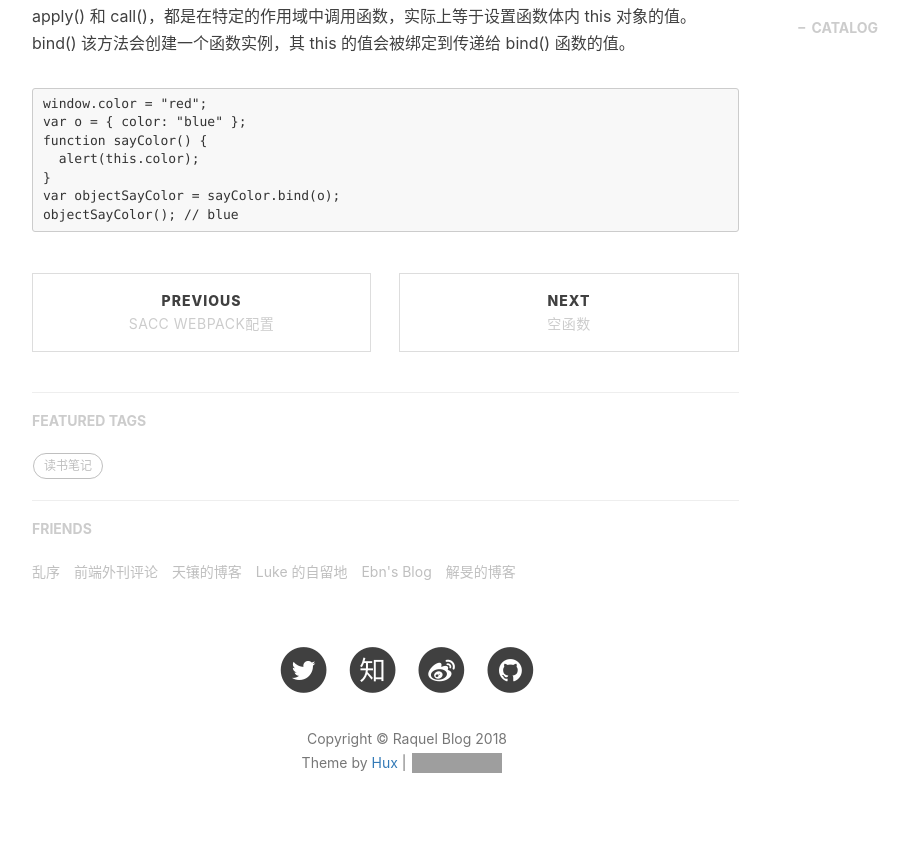
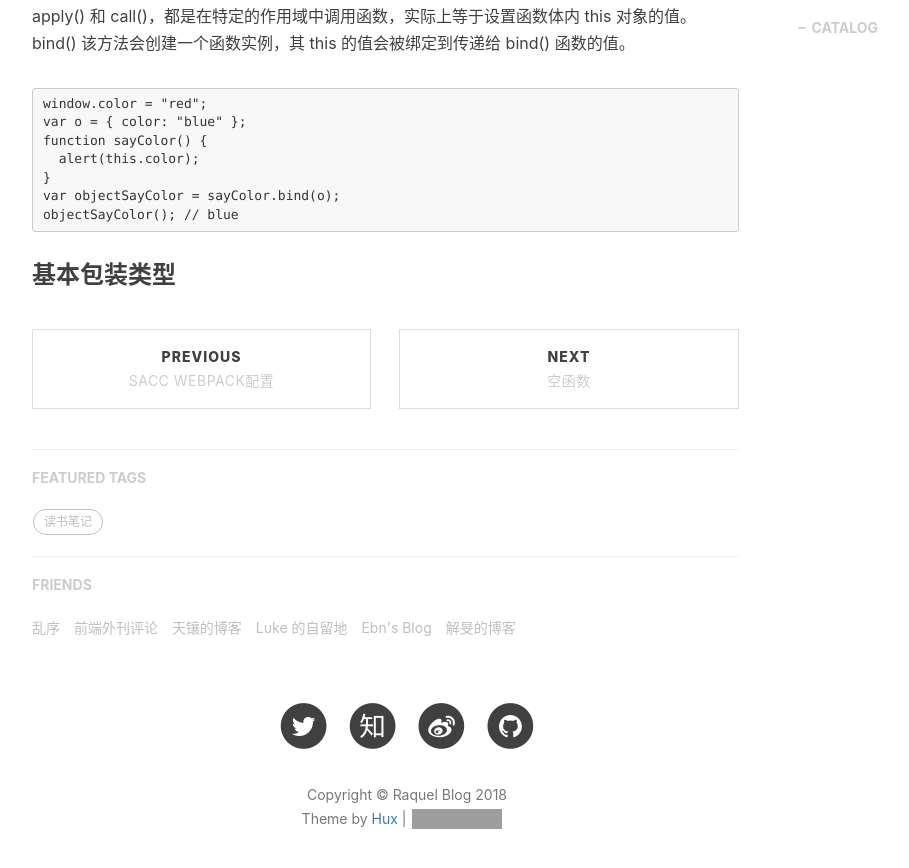
Before and after one commit to RaquelMao/RaquelMao.github.io, a Jekyll site: the page built from _posts/2018-05-06-chapter-6.markdown, in a window 1280 px wide and 900 px high, scrolled down 3704 px. Shown: the top 868 px of the window, without its empty margins (233-1142 px from the left). Built offline with Jekyll 4.4.1, drawn with Linux system fonts in a browser that asks for light colours; nearby versions of some CDN libraries; comment, search, counter and statistics services are not loaded; grey boxes are pictures that could not be loaded.

Commit message:
update article

````diff
--- a/_posts/2018-05-06-chapter-6.markdown
+++ b/_posts/2018-05-06-chapter-6.markdown
@@ -125,3 +125,4 @@ function sayColor() {
 var objectSayColor = sayColor.bind(o);
 objectSayColor(); // blue
 ```
+### 基本包装类型
````
